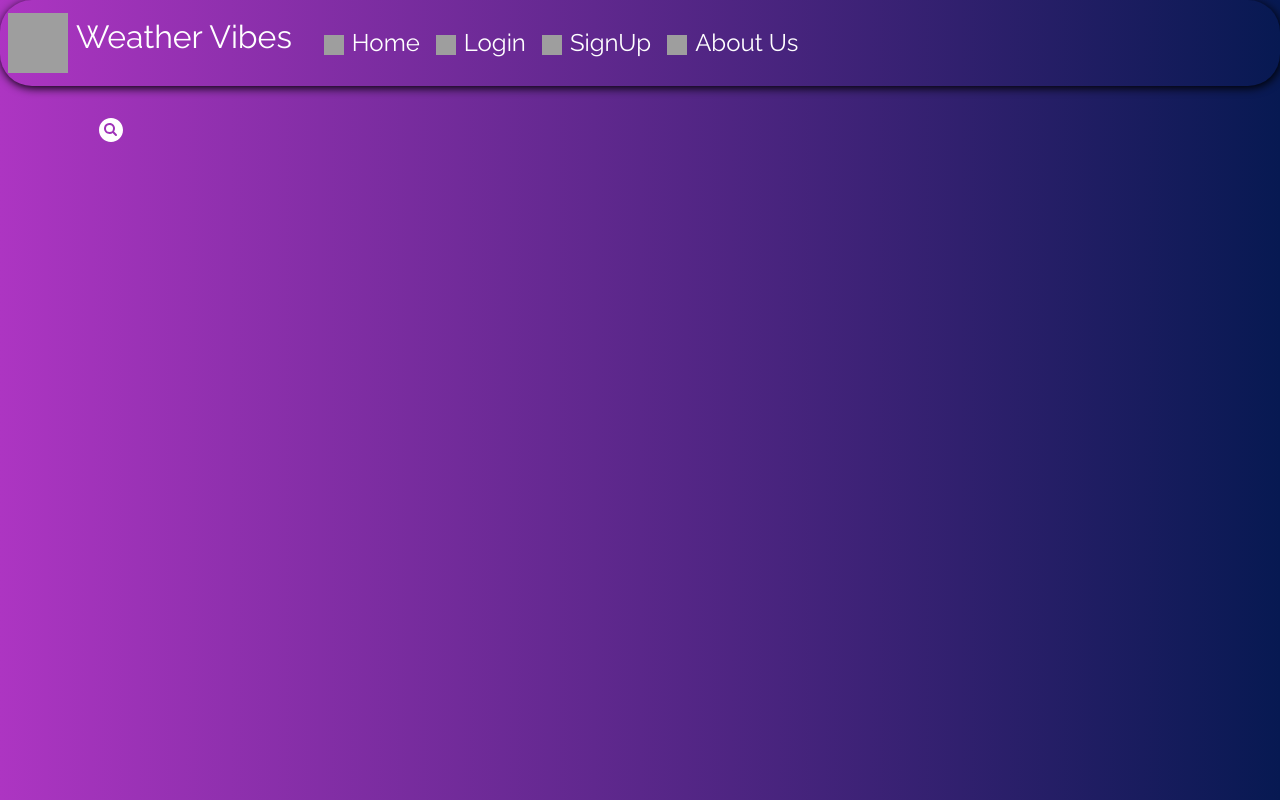
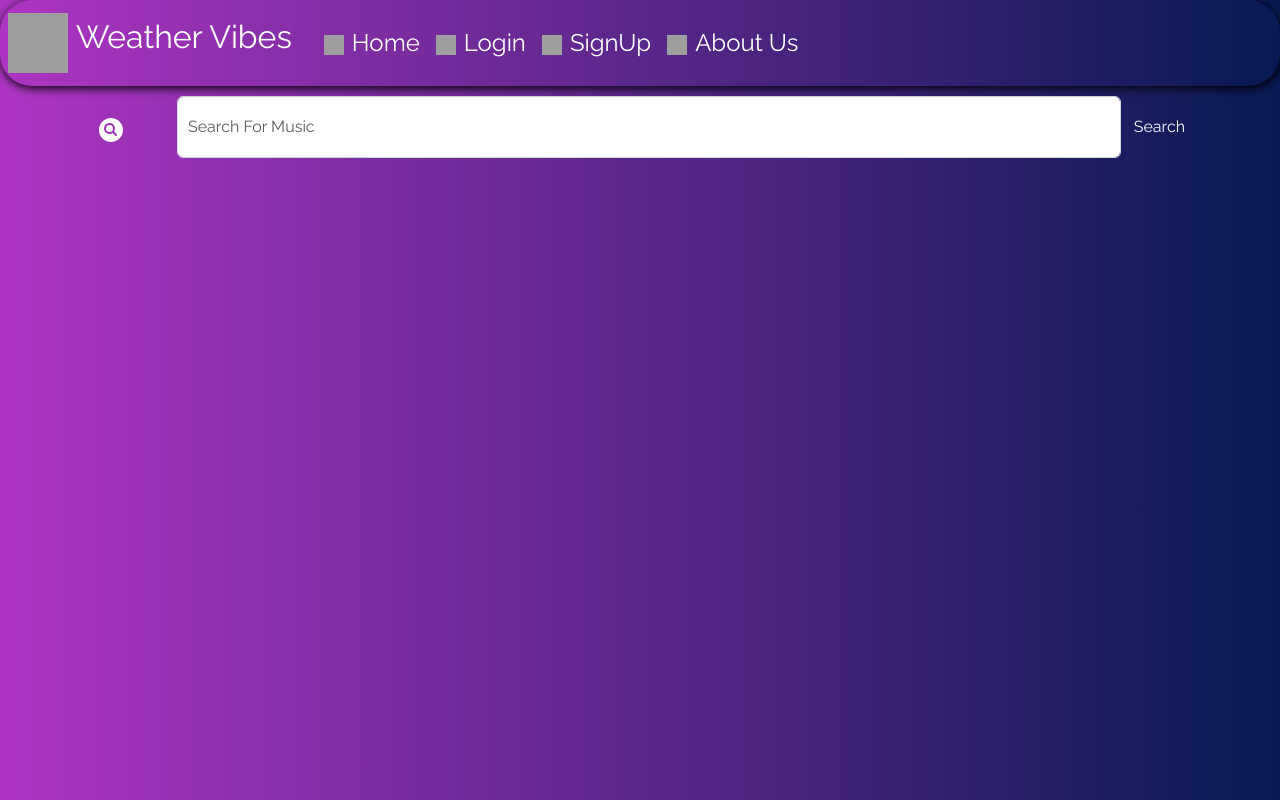
Before and after one commit to khushxal/Weather-Vibes, a React (Vite) app in the folder WeatherVibes_Client/: page /dashboard in a window 1280 px wide. Both pictures are taken after a click on the button 111 px from the left and 127 px from the top of the page. Shown: the top 800 px of the page. Built offline with nearby package versions, Linux system fonts and the light colour scheme; grey boxes are pictures that could not be loaded; a web font is replaced by a local one.

Commit message:
search button and bar added

```diff
--- a/WeatherVibes_Client/src/css/Client_Home.css
+++ b/WeatherVibes_Client/src/css/Client_Home.css
@@ -1,2 +1,11 @@
 #container-client-home {
 }
+
+#search-bar {
+  max-width: 0%;
+  transition: max-width 1s ease-in-out;
+}
+
+#search-bar.show {
+  max-width: 100%;
+}
--- a/WeatherVibes_Client/src/pages/Client_Home.jsx
+++ b/WeatherVibes_Client/src/pages/Client_Home.jsx
@@ -1,16 +1,41 @@
 import React, { useState } from "react";
 import { IoSearchCircle } from "react-icons/io5";
+import "../css/Client_Home.css";
 function client_home() {
   const [isClicked, setIsClicked] = useState(false);
+
   function checkClick() {
-    setIsClicked();
+    setIsClicked(!isClicked);
   }
+
   return (
     <div id="container-client-home" className="container">
       <div>
-        <button onClick={checkClick} className="btn" id="search-btn">
-          <IoSearchCircle></IoSearchCircle>
-        </button>
+        <div className="row">
+          <div className="col-2 col-lg-1 me-0">
+            <button onClick={checkClick} className="btn" id="search-btn">
+              <IoSearchCircle></IoSearchCircle>
+            </button>
+          </div>
+          <div
+            id="search-bar"
+            className={`col-10 col-lg-11 d-flex ${isClicked ? "show" : ""}`}
+          >
+            {isClicked && (
+              <>
+                <input
+                  className="form-control"
+                  type="search"
+                  placeholder="Search For Music"
+                  aria-label="Search"
+                />
+                <button className="btn text-light" type="submit">
+                  Search
+                </button>
+              </>
+            )}
+          </div>
+        </div>
       </div>
     </div>
   );
```
Also changed, not shown: WeatherVibes_Client/src/components/Search-Bar.jsx (added).
